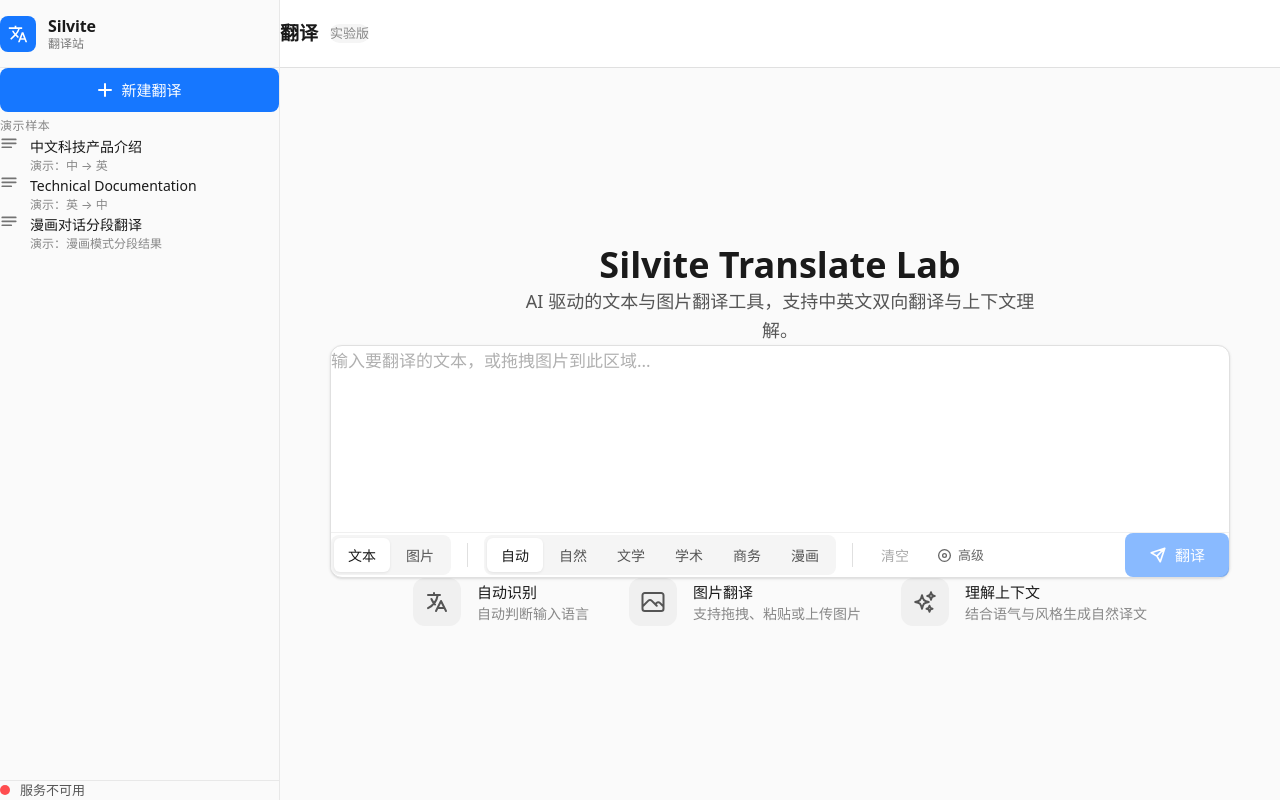
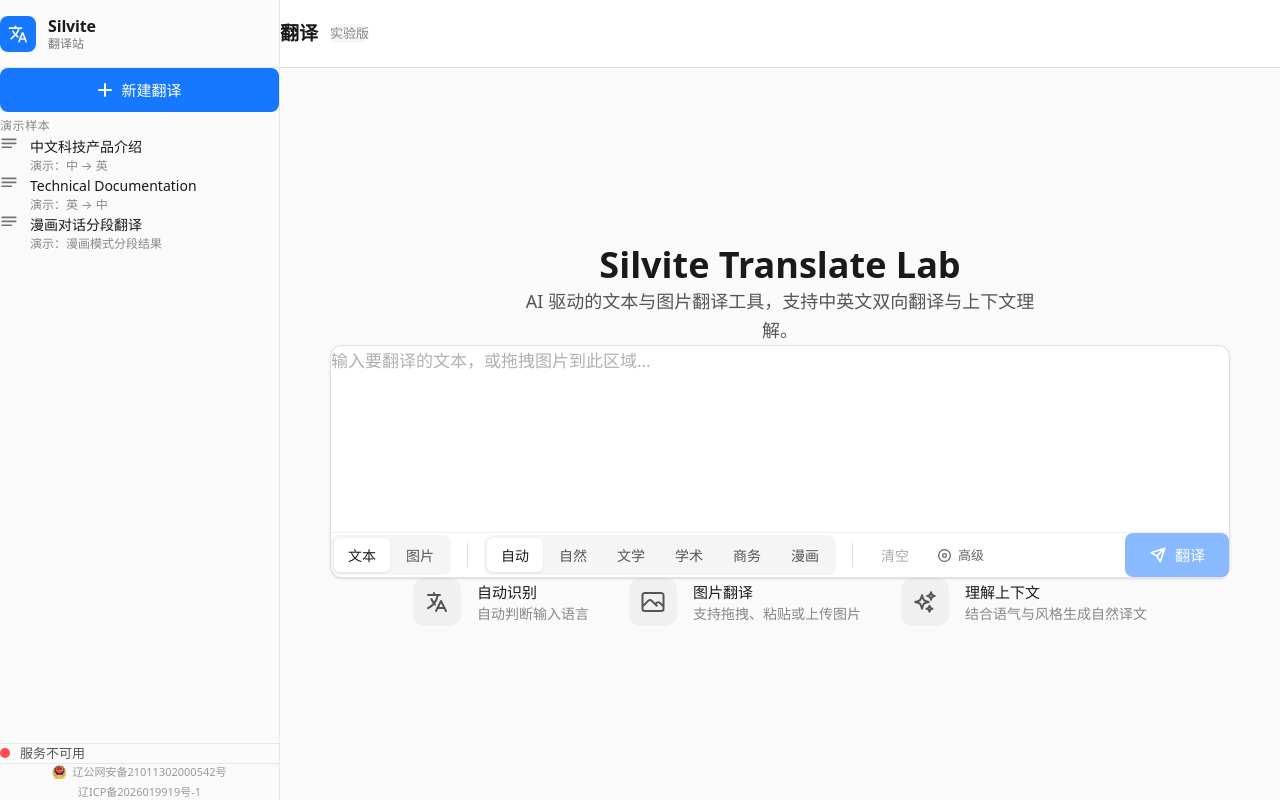
Before and after one commit to LaoYinBai/Silvite-Translate-Lab, a React (Vite) app: page / in a window 1280 px wide. Built offline with nearby package versions, Linux system fonts and the light colour scheme; no server answers.

Commit message:
chore: add ICP and public security filing to sidebar footer

```diff
--- a/src/components/Sidebar/Sidebar.tsx
+++ b/src/components/Sidebar/Sidebar.tsx
@@ -82,6 +82,27 @@
             {isServiceOnline ? '服务可用' : '服务不可用'}
           </span>
         </div>
+
+        {/* ICP & public security filing */}
+        <footer className="site-footer mt-1 pt-2 border-t border-[#e8e8e8] flex flex-col items-center gap-1 px-2">
+          <a
+            href="https://beian.mps.gov.cn/#/query/webSearch?code=21011302000542"
+            target="_blank"
+            rel="noopener noreferrer"
+            className="flex items-center gap-1.5 text-[11px] leading-4 text-[#999999] hover:text-[#555555] transition-colors"
+          >
+            <img src="/beian.png" alt="公安备案图标" className="w-3.5 h-3.5" />
+            <span>辽公网安备21011302000542号</span>
+          </a>
+          <a
+            href="https://beian.miit.gov.cn/"
+            target="_blank"
+            rel="noopener noreferrer"
+            className="text-[11px] leading-4 text-[#999999] hover:text-[#555555] transition-colors"
+          >
+            辽ICP备2026019919号-1
+          </a>
+        </footer>
       </div>
     </aside>
   );
```
Also changed, not shown: public/beian.png (added).
